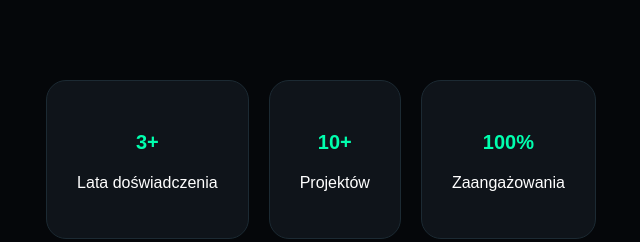
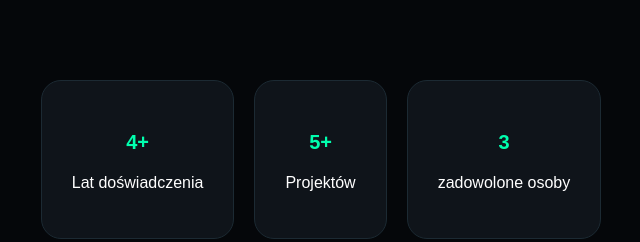
Before and after one commit to pozdroYT/pozdro, a plain HTML site: page index.html in a window 1280 px wide. Shown: the part 1360-1602 px from the top of the page, without its empty margins (319-959 px from the left). Drawn offline with Linux system fonts and the light colour scheme.

Commit message:
Add files via upload

```diff
--- a/index.html
+++ b/index.html
@@ -234,18 +234,18 @@ footer {
 <section class="section">
   <div class="cards">
     <div class="card">
-      <h3>3+</h3>
-      <p>Lata doświadczenia</p>
+      <h3>4+</h3>
+      <p>Lat doświadczenia</p>
     </div>
 
     <div class="card">
-      <h3>10+</h3>
+      <h3>5+</h3>
       <p>Projektów</p>
     </div>
 
     <div class="card">
-      <h3>100%</h3>
-      <p>Zaangażowania</p>
+      <h3>3</h3>
+      <p>zadowolone osoby</p>
     </div>
   </div>
 </section>
```
